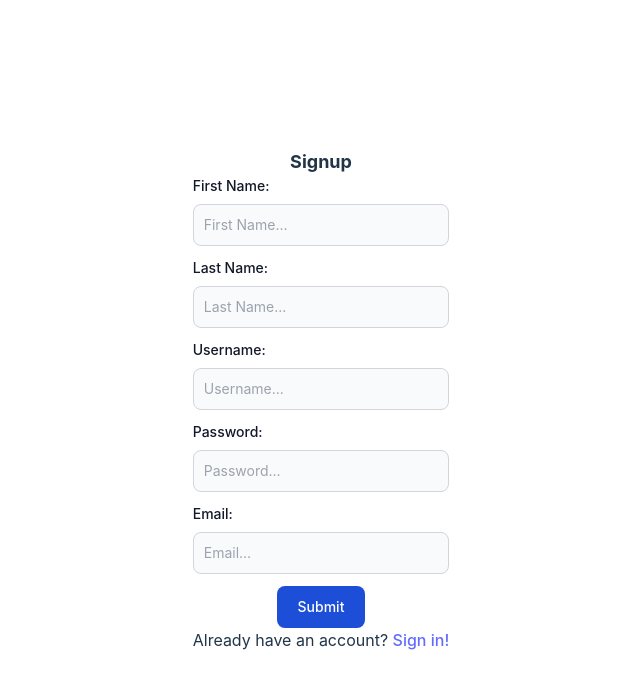
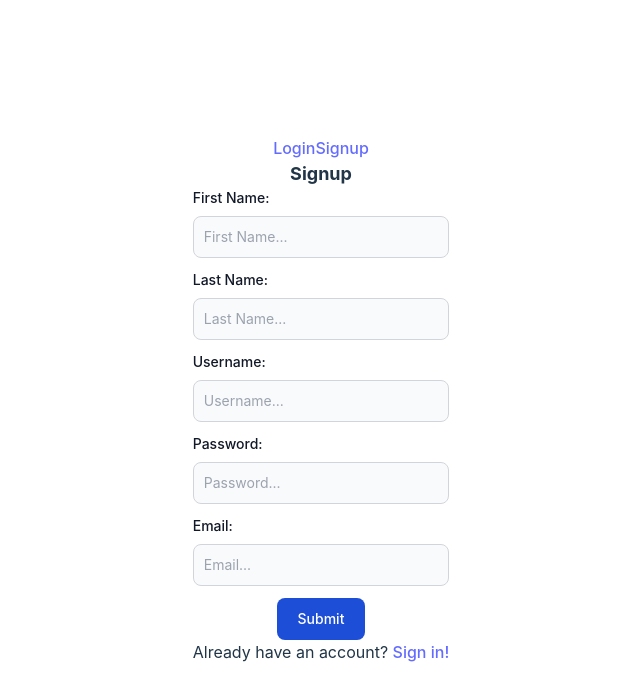
Before and after one commit to cjacqo/journaling, a React (Vite) app: page /signup in a window 1280 px wide. Shown: the top 700 px of the page, without its empty margins (319-959 px from the left). Built offline with nearby package versions, Linux system fonts and the light colour scheme.

Commit message:
Navbar is built but needs better styling

```diff
--- a/src/App.jsx
+++ b/src/App.jsx
@@ -3,6 +3,7 @@ import './App.css'
 import { useEffect, useState } from 'react'
 import { BrowserRouter, Routes, Route, Navigate } from 'react-router-dom'
 import { HomeView, LoginView, SignupView } from './components/views'
+import Navbar from './components/navbar/Navbar'
 
 function App() {
   // Look for items in local storage
@@ -48,8 +49,16 @@ function App() {
     setSelectedDay(day)
   }
 
+  // Handle the user logout
+  const handleUserLogout = () => {
+    setUser(null)
+    setToken(null)
+    localStorage.clear()
+  }
+
   return (
     <BrowserRouter>
+      <Navbar user={user} onLoggedOut={() => handleUserLogout()} />
       <Routes>
         {/* SIGNUP ROUTE */}
         <Route
--- a/src/components/navbar/Navbar.jsx
+++ b/src/components/navbar/Navbar.jsx
@@ -0,0 +1,32 @@
+import PropTypes from 'prop-types'
+import { Link } from 'react-router-dom'
+import { FontAwesomeIcon } from '@fortawesome/react-fontawesome'
+import { faGear } from '@fortawesome/free-solid-svg-icons'
+
+const Navbar = ({ user, onLoggedOut }) => {
+  return (
+    <nav>
+      {!user && (
+        <>
+          <Link to='/login'>Login</Link>
+          <Link to='/signup'>Signup</Link>
+        </>
+      )}
+      {user && (
+        <>
+          <button>
+            <FontAwesomeIcon icon={faGear} />
+            <Link onClick={onLoggedOut}>Logout</Link>
+          </button>
+        </>
+      )}
+    </nav>
+  )
+}
+
+Navbar.propTypes = {
+  user: PropTypes.object.isRequired,
+  onLoggedOut: PropTypes.func.isRequired
+}
+
+export default Navbar
--- a/src/main.jsx
+++ b/src/main.jsx
@@ -1,4 +1,3 @@
-import React from 'react'
 import ReactDOM from 'react-dom/client'
 import './index.css'
 import App from './App.jsx'
```
